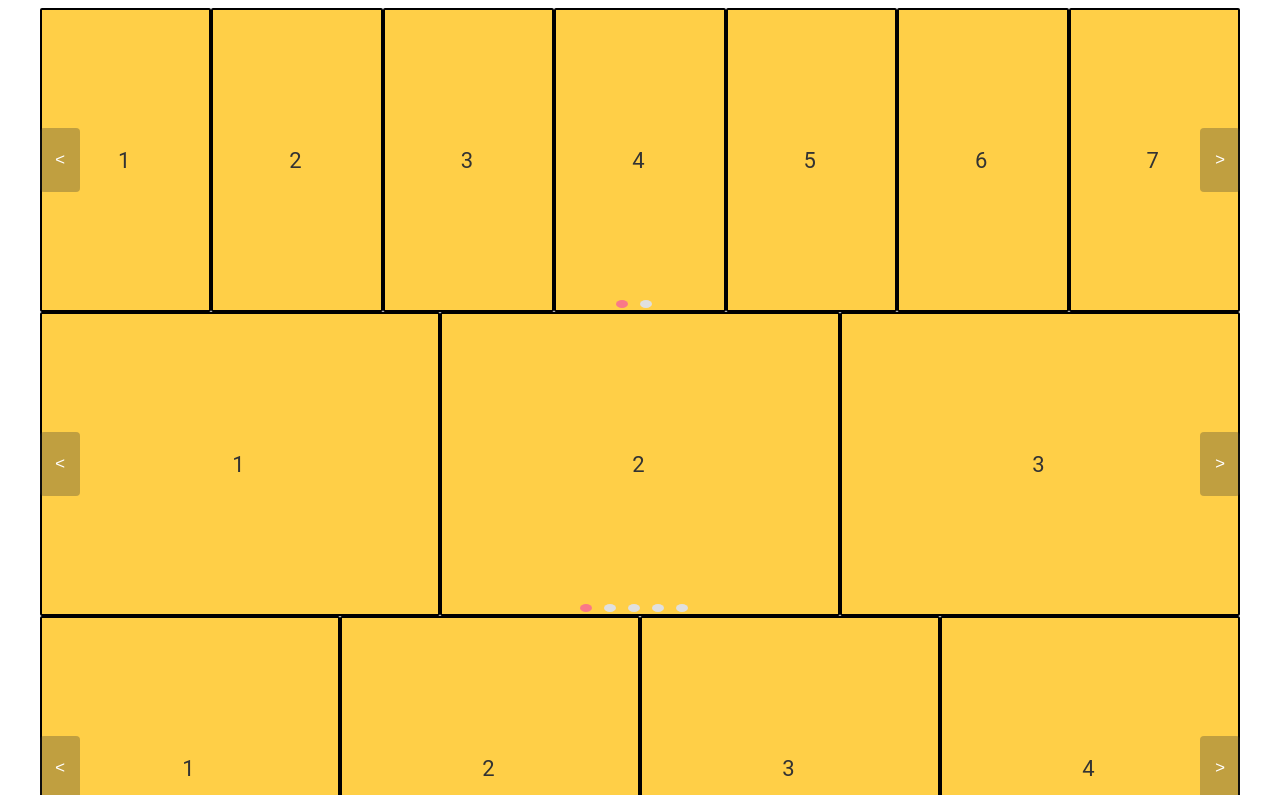
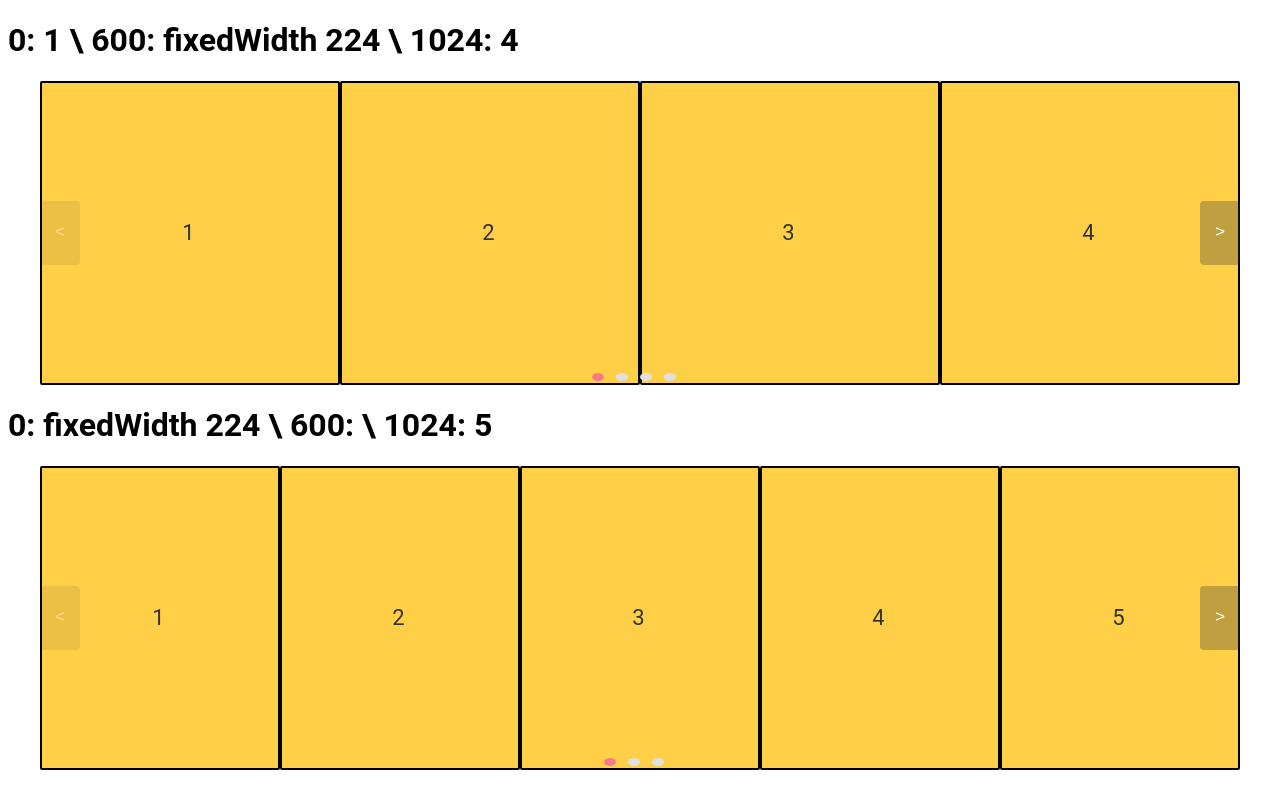
Before and after one commit to Idron4ik/v-slider, a Vue app: page / in a window 1280 px wide. Shown: the top 795 px of the page. Built offline with nearby package versions, Linux system fonts and the light colour scheme.

Commit message:
fixed issue 'Hard to exploit' and add new options

```diff
--- a/src/components/HelloWorld.vue
+++ b/src/components/HelloWorld.vue
@@ -1,29 +1,25 @@
 <template>
   <div>
+    <h1>0: 1 \ 600: fixedWidth 224 \ 1024: 4</h1>
     <VSlider
       :sliderData="sliderData"
-      :slidesToShow="3.4"
-      :slidesToScroll="4"
+      :slidesToShow="1"
+      :slidesToScroll="1"
       :responsive="[
         {
           breakpoint: 600,
           settings: {
-            slidesToShow: 2,
-            slidesToScroll: 2
+            fixedWidth: 224 ,
+            slidesToScroll: 3,
+            slidesToShow: 3,
+
           }
         },{
           breakpoint: 1024,
           settings: {
-            slidesToShow: 7,
-            slidesToScroll: 1,
-          }
-        },
-
-        {
-          breakpoint: 480,
-          settings: {
-            slidesToShow: 1,
-            slidesToScroll: 1
+            fixedWidth: 0,
+            slidesToShow: 4,
+            slidesToScroll: 4,
           }
         }]"
     >
@@ -31,30 +27,27 @@
         <div> {{ item.name }}</div>
       </template>
     </VSlider>
+
+    <h1>0: fixedWidth 224 \ 600: \ 1024: 5</h1>
+
     <VSlider
         :sliderData="sliderData"
+        :fixedWidth="224"
         :slidesToShow="1"
-        :slidesToScroll="3"
+        :slidesToScroll="1"
         :responsive="[
         {
           breakpoint: 600,
           settings: {
-            slidesToShow: 2,
-            slidesToScroll: 2
+            fixedWidth: false,
+            slidesToShow: 3,
+            slidesToScroll: 3
           }
         },{
           breakpoint: 1024,
           settings: {
-            slidesToShow: 3,
-            slidesToScroll: 3,
-          }
-        },
-
-        {
-          breakpoint: 480,
-          settings: {
-            slidesToShow: 2,
-            slidesToScroll: 2
+            slidesToShow: 5,
+            slidesToScroll: 5,
           }
         }]"
     >
@@ -62,30 +55,26 @@
         <div> {{ item.name }}</div>
       </template>
     </VSlider>
+
+    <h1>0: 2 \ 600: 1 \ 1024: fixedWidth 224</h1>
+
     <VSlider
         :sliderData="sliderData"
-        :slidesToShow="1.4"
+        :slidesToShow="2"
         :slidesToScroll="2"
         :responsive="[
         {
           breakpoint: 600,
           settings: {
-            slidesToShow: 3,
-            slidesToScroll: 3
+            slidesToShow: 1,
+            slidesToScroll: 1
           }
         },{
           breakpoint: 1024,
           settings: {
+            fixedWidth: 224,
             slidesToShow: 4,
             slidesToScroll: 4,
-          }
-        },
-
-        {
-          breakpoint: 480,
-          settings: {
-            slidesToShow: 2,
-            slidesToScroll: 2
           }
         }]"
     >
@@ -131,6 +120,10 @@ export default {
 </script>
 
 <style lang="scss">
+  h1 {
+    font-family: 'Roboto', sans-serif;
+  }
+
   .v-slider {
     max-width: 1200px;
     width: 100%;
--- a/src/components/v-slider/base/VSliderBase.vue
+++ b/src/components/v-slider/base/VSliderBase.vue
@@ -1,7 +1,7 @@
 <template>
   <div
     ref="slider"
-    :class="['v-slider', {'v-slide--ssr': isSSR}]"
+    :class="['v-slider', {'v-slide--ssr': isSSR, 'v-slider--loaded' : data.isLoaded}]"
   >
     <div
       :class="['v-slider__wrapper',
@@ -11,7 +11,6 @@
       @touchstart="dragStart"
       @touchend="dragEnd"
       @touchmove="dragAction"
-      @mousedown="dragStart"
     >
       <div
         ref="slides"
@@ -70,17 +69,17 @@
 </template>
 
 <script>
-import helpers from '../mixins/helpers';
-import options from '../mixins/settings';
-import handlers from '../mixins/handlers';
-import methods from '../mixins/methods';
+import helpers from './../mixins/helpers';
+import options from './../mixins/settings';
+import handlers from './../mixins/handlers';
+import methods from './../mixins/methods';
 
 export default {
   name: 'VSlider',
 
   mixins: [helpers, options, handlers, methods],
 
-  data() {
+  data () {
     return {
       isSSR: true,
 
@@ -97,41 +96,44 @@ export default {
         oldSettings: null,
         breakpoint: [],
         transitionDuration: 0,
+        isLoaded: false,
         width: {
           container: 0,
           wrapper: 0,
           slide: 0,
-          window: 0,
-        },
+          window: 0
+        }
       },
 
       pos: {
         x1: 0,
         x2: 0,
+        y1: 0,
+        y2: 0,
         final: 0,
         initial: 0,
         indexStart: 0,
-        current: 0,
+        current: 0
       },
 
       ids: {
         dragRequestAnimationFrameId: null,
-        resizeTimer: null,
-      },
+        resizeTimer: null
+      }
 
     };
   },
 
-  beforeDestroy() {
+  beforeDestroy () {
     this.destroy();
     window.removeEventListener('resize', this.resize);
   },
 
-  beforeMount() {
+  beforeMount () {
     this.goTo = this.throttle(this.goTo, this.settings.speed);
   },
 
-  mounted() {
+  mounted () {
     this.isSSR = false;
     this.initSlider();
     window.addEventListener('resize', this.resize);
@@ -141,20 +143,21 @@ export default {
     /**
      * Initialization slider
      * */
-    initSlider() {
-      this.data.slides = this.$refs.slides;
+    initSlider () {
+      this.data.slides = this.$refs['slides'];
 
       this.data.countItems = this.sliderData.length;
 
       this.computedMetricsCarousel();
 
+      this.data.isLoaded = true;
       this.dispatchEvent('init');
     },
 
     /**
      * Reset settings to default
      * */
-    reset() {
+    reset () {
       this.data.index = 0;
       this.pos.indexStart = 0;
       this.data.translateX = 0;
@@ -164,7 +167,7 @@ export default {
      * Rebuild carousel
      * */
 
-    rebuild() {
+    rebuild () {
       this.reset();
       this.computedMetricsCarousel();
       this.dispatchEvent('rebuild');
@@ -173,7 +176,7 @@ export default {
     /**
      * Resize event
      * */
-    resize() {
+    resize () {
       clearTimeout(this.ids.resizeTimer);
 
       this.ids.resizeTimer = setTimeout(() => {
@@ -184,7 +187,7 @@ export default {
     /**
      * Destroy carousel
      * */
-    destroy() {
+    destroy () {
       // todo add destroy methods
       this.dispatchEvent('destroy');
     },
@@ -194,7 +197,7 @@ export default {
      * @param x
      * @param speed
      * */
-    goTo(x, speed = this.settings.speed) {
+    goTo (x, speed = this.settings.speed) {
       if (this.data.locked) return;
 
       this.data.index = this.normalizeIndex(x);
@@ -207,7 +210,6 @@ export default {
       let scrollDistance = -this.data.width.slide * this.data.index;
 
       /* If slide is last element then will scroll to him  */
-
       if (this.data.countItems % this.settings.slidesToShow !== 0 && this.data.index + this.settings.slidesToShow >= this.data.countItems) {
         scrollDistance = -this.data.width.slide * (this.data.countItems - this.settings.slidesToShow);
       }
@@ -217,14 +219,19 @@ export default {
       setTimeout(this.transitionend, speed);
 
       this.dispatchEvent('beforeChange');
-    },
-  },
+    }
+  }
 };
 </script>
  <style lang="scss">
     .v-slider {
       position: relative;
       width: 100%;
+      opacity: 0;
+
+      &--loaded {
+        opacity: 1;
+      }
 
       &__wrapper {
         overflow: hidden;
@@ -278,9 +285,11 @@ export default {
         font-size: 17px;
         color: #fff;
         pointer-events: all;
+        opacity: 1;
 
         &.disabled {
           cursor: default;
+          opacity: 0.3;
         }
 
         &.prev {
--- a/src/components/v-slider/mixins/methods.js
+++ b/src/components/v-slider/mixins/methods.js
@@ -10,12 +10,12 @@ const mixin = {
      * @param ms
      * @returns {function}
      */
-    throttle(func, ms) {
+    throttle (func, ms) {
       let isThrottled = false;
       let savedArgs = null;
       let savedThis = null;
 
-      function wrapper() {
+      function wrapper () {
         if (isThrottled) {
           savedArgs = arguments;
           savedThis = this;
@@ -26,7 +26,7 @@ const mixin = {
 
         isThrottled = true;
 
-        setTimeout(() => {
+        setTimeout(function () {
           isThrottled = false;
           if (savedArgs) {
             wrapper.apply(savedThis, savedArgs);
@@ -44,14 +44,14 @@ const mixin = {
      * @param field
      * @returns { Object}
      */
-    orderBy(objs, field) {
-      return objs.sort((a, b) => ((a[field] > b[field]) ? 1 : ((b[field] > a[field]) ? -1 : 0)));
+    orderBy (objs, field) {
+      return objs.sort((a, b) => (a[field] > b[field]) ? 1 : ((b[field] > a[field]) ? -1 : 0));
     },
 
     /**
      * Set the settings of necessary breakpoint
      */
-    setSettingsOfCurrentBreakpoint() {
+    setSettingsOfCurrentBreakpoint () {
       let breakpoint = 0;
       let index = 0;
 
@@ -62,31 +62,41 @@ const mixin = {
         }
       });
 
-      this.settings = !breakpoint && !index ? this.data.oldSettings : { ...this.data.oldSettings, ...this.settings.responsive[index].settings };
+      if (!breakpoint && !index) {
+        this.settings = this.data.oldSettings;
+      } else {
+        let tmp = this.settings.responsive.slice(0, index) || [];
+        tmp = tmp.reduce((acc, item) => ({ ...acc, ...item.settings }), {});
+        this.settings = { ...this.data.oldSettings, ...tmp, ...this.settings.responsive[index].settings };
+      }
     },
 
     /**
      * Calculated metrics(width, counts, size) of carousel
      * */
 
-    computedMetricsCarousel() {
+    computedMetricsCarousel () {
       this.data.width.window = window.innerWidth;
 
       this.setSettingsOfCurrentBreakpoint();
 
+      this.data.width.wrapper = this.$refs['slider'].offsetWidth;
+
+      if (this.settings.fixedWidth) {
+        this.data.width.container = (this.settings.fixedWidth / this.data.width.wrapper) * 1000;
+        this.settings.slidesToShow = this.data.countItems / this.data.width.container * 100;
+      } else {
+        this.data.width.container = this.data.countItems * (100 / this.settings.slidesToShow);
+      }
+
       this.data.pages = Math.ceil(this.data.countItems / this.settings.slidesToShow);
-
-      this.data.width.container = this.data.countItems * (100 / this.settings.slidesToShow);
-
-      this.data.width.wrapper = this.$refs.slider.offsetWidth;
-
       this.data.width.slide = 100 / this.data.countItems;
     },
 
     /**
      * Method called after finish animation
      */
-    transitionend() {
+    transitionend () {
       this.data.locked = false;
       this.data.statusAnimationClass = false;
       this.data.transitionDuration = 0;
@@ -96,11 +106,26 @@ const mixin = {
     /**
      * Update Translate X in slider
      */
-    updatePosition() {
+    updatePosition () {
       this.data.locked = false;
       this.data.translateX = this.pos.current;
     },
-  },
+
+    /**
+     * Prepare index before call goto
+     */
+    prepareGoTo (index) {
+      // If slide is a first element then will scroll to him
+      if (this.data.translateX > 0) index = 0;
+
+      // If slide is a last element then will scroll to him
+      if (index + this.settings.slidesToShow > this.data.countItems - 1) index = this.data.countItems - this.settings.slidesToShow;
+
+      this.data.locked = false;
+
+      this.goTo(index, 200);
+    }
+  }
 };
 
 export default mixin;
--- a/src/components/v-slider/mixins/settings.js
+++ b/src/components/v-slider/mixins/settings.js
@@ -9,14 +9,22 @@ const settings = {
      */
     sliderData: {
       type: Array,
-      default: () => [],
+      default: () => []
     },
     /**
      * Enable dot indicators/pagination
      */
     dots: {
       type: Boolean,
-      default: true,
+      default: true
+    },
+
+    /**
+     * Fixed width a slide
+     */
+    fixedWidth: {
+      type: Number,
+      default: 0
     },
 
     /**
@@ -24,7 +32,7 @@ const settings = {
      */
     navButtons: {
       type: Boolean,
-      default: true,
+      default: true
     },
 
     /**
@@ -32,7 +40,7 @@ const settings = {
      */
     options: {
       type: Object,
-      default: () => ({}),
+      default: () => ({})
     },
 
     /**
@@ -40,7 +48,7 @@ const settings = {
      */
     responsive: {
       type: Array,
-      default: () => null,
+      default: () => null
     },
 
     /**
@@ -48,7 +56,7 @@ const settings = {
      */
     slidesToShow: {
       type: Number,
-      default: 1,
+      default: 1
     },
 
     /**
@@ -56,7 +64,7 @@ const settings = {
      */
     slidesToScroll: {
       type: Number,
-      default: 1,
+      default: 1
     },
 
     /**
@@ -64,7 +72,7 @@ const settings = {
      */
     speed: {
       type: Number,
-      default: 300,
+      default: 300
     },
 
     /**
@@ -72,11 +80,11 @@ const settings = {
      */
     swipeDistance: {
       type: Number,
-      default: 100,
-    },
+      default: 100
+    }
   },
 
-  created() {
+  created () {
     this.setSettings();
   },
 
@@ -86,7 +94,7 @@ const settings = {
      * @returns Object of options
      */
 
-    setSettings() {
+    setSettings () {
       // eslint-disable-next-line prefer-const
       let { options, ...initialSettings } = this.$props;
 
@@ -101,8 +109,8 @@ const settings = {
 
       this.settings = initialSettings;
       this.data.oldSettings = this.settings;
-    },
-  },
+    }
+  }
 };
 
 export default settings;
```
Also changed, not shown: src/components/v-slider/mixins/handlers.js (+20 -30 lines), src/components/v-slider/mixins/helpers.js (+12 -12 lines).
